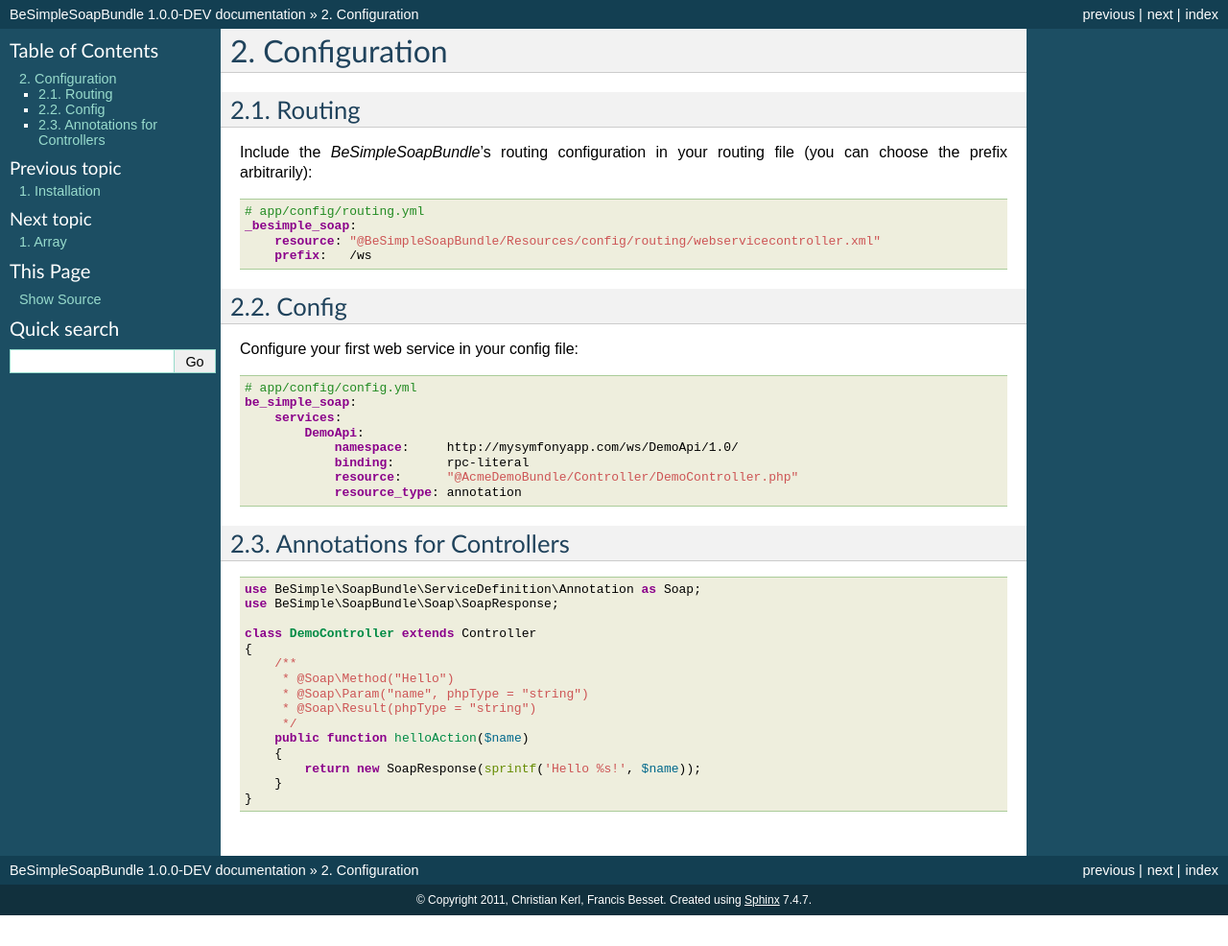
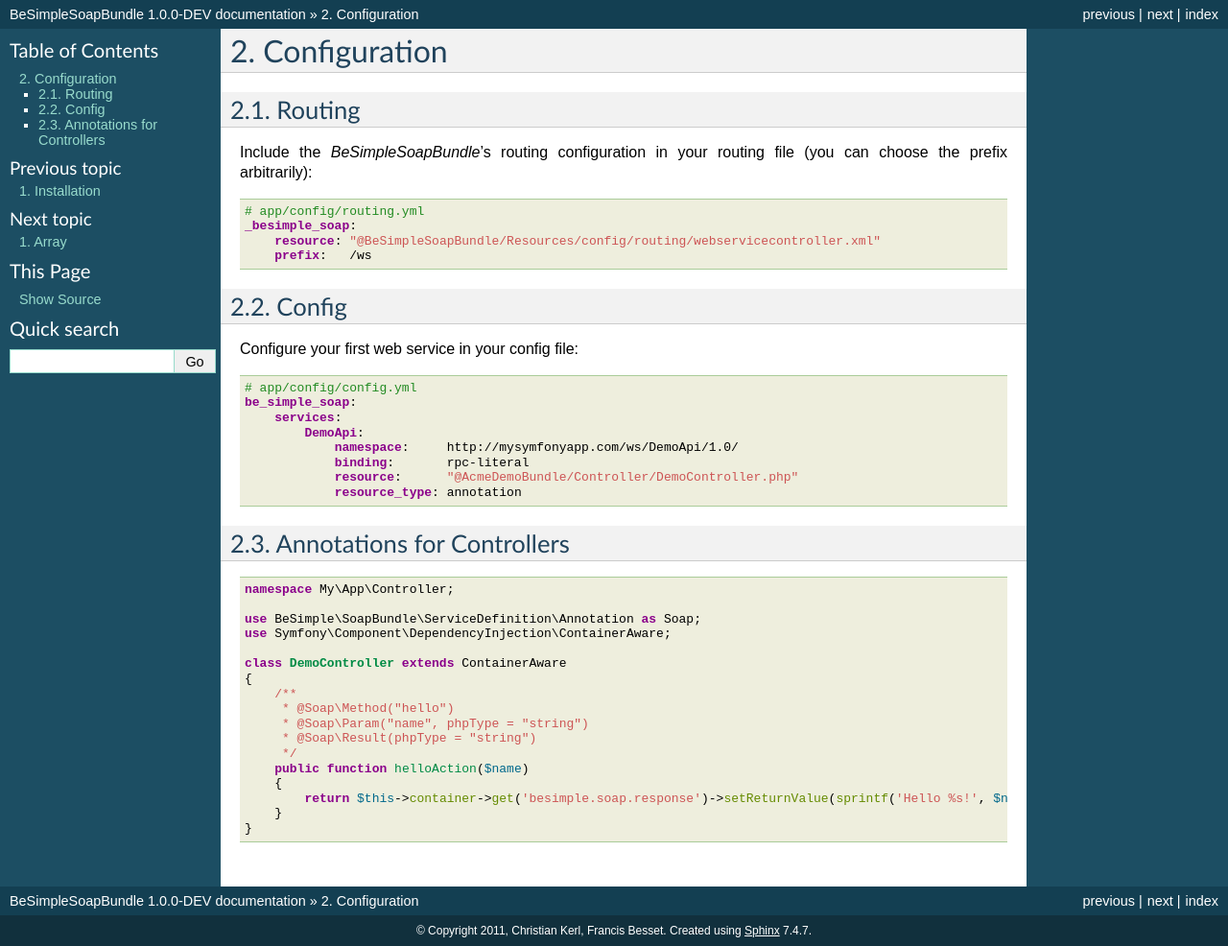
Before and after one commit to BeSimple/BeSimpleSoap, a Sphinx documentation site: the page built from Resources/doc/reference/configuration.rst, in a window 1280 px wide. Shown: the whole page at 96% size. Built offline with Sphinx 7.4.7, drawn with Linux system fonts in a browser that asks for light colours; before the commit the page ends 954 px from its top, so only the background shows below that.

Commit message:
Added besimple.soap.response service
It is highly recommended not to instantiate BeSimple\SoapBundle\Soap\SoapResponse
but to use the service besimple.soap.response

Before:

    public function helloAction($name)
    {
        return new SoapResponse("Hello ".$name);
    }

After:

    public function helloAction($name)
    {
        return $this
            ->container
            ->get('besimple.soap.response')
            ->setReturnValue("Hello ".$name)
        ;
    }

```diff
--- a/Resources/doc/reference/configuration.rst
+++ b/Resources/doc/reference/configuration.rst
@@ -34,18 +34,20 @@
 
 .. code-block:: php
 
+    namespace My\App\Controller;
+
     use BeSimple\SoapBundle\ServiceDefinition\Annotation as Soap;
-    use BeSimple\SoapBundle\Soap\SoapResponse;
+    use Symfony\Component\DependencyInjection\ContainerAware;
 
-    class DemoController extends Controller
+    class DemoController extends ContainerAware
     {
         /**
-         * @Soap\Method("Hello")
+         * @Soap\Method("hello")
          * @Soap\Param("name", phpType = "string")
          * @Soap\Result(phpType = "string")
          */
         public function helloAction($name)
         {
-            return new SoapResponse(sprintf('Hello %s!', $name));
+            return $this->container->get('besimple.soap.response')->setReturnValue(sprintf('Hello %s!', $name));
         }
     }
--- a/Resources/doc/tutorial/array.rst
+++ b/Resources/doc/tutorial/array.rst
@@ -9,7 +9,6 @@
     namespace My\App\Controller;
 
     use BeSimple\SoapBundle\ServiceDefinition\Annotation as Soap;
-    use BeSimple\SoapBundle\Soap\SoapResponse;
     use Symfony\Component\DependencyInjection\ContainerAware;
 
     class DemoController extends ContainerAware
@@ -21,6 +20,6 @@
          */
         public function helloAction(array $names)
         {
-            return new SoapResponse("Hello ".implode(', ', $names));
+            return $this->container->get('besimple.soap.response')->setReturnValue("Hello ".implode(', ', $names));
         }
     }
--- a/Resources/doc/tutorial/complex_type.rst
+++ b/Resources/doc/tutorial/complex_type.rst
@@ -15,7 +15,6 @@
     namespace My\App\Controller;
 
     use BeSimple\SoapBundle\ServiceDefinition\Annotation as Soap;
-    use BeSimple\SoapBundle\Soap\SoapResponse;
     use Symfony\Component\DependencyInjection\ContainerAware;
 
     class DemoController extends ContainerAware
@@ -29,13 +28,13 @@
         {
             $user = $this->container->getDoctrine()->getRepository('MyApp:User')->findOneBy(array(
                 'name' => $name,
-            );
+            ));
 
             if (!$user) {
                 throw new \SoapFault('USER_NOT_FOUND', sprintf('The user with the name "%s" can not be found', $name));
             }
 
-            return new SoapResponse($user);
+            return $this->container->get('besimple.soap.response')->setReturnValue($user);
         }
     }
 
--- a/Resources/doc/tutorial/header.rst
+++ b/Resources/doc/tutorial/header.rst
@@ -9,7 +9,6 @@
     namespace My\App\Controller;
 
     use BeSimple\SoapBundle\ServiceDefinition\Annotation as Soap;
-    use BeSimple\SoapBundle\Soap\SoapResponse;
     use Symfony\Component\DependencyInjection\ContainerAware;
 
     class DemoController extends ContainerAware
@@ -27,6 +26,6 @@
                 throw new \SoapFault("INVALID_API_KEY", "The api_key is invalid.");
             }
 
-            return new SoapResponse("Hello ".implode(', ', $names));
+            return $this->container->get('besimple.soap.response')->setReturnValue("Hello ".implode(', ', $names));
         }
     }
```
Also changed, not shown: 3 other files.
